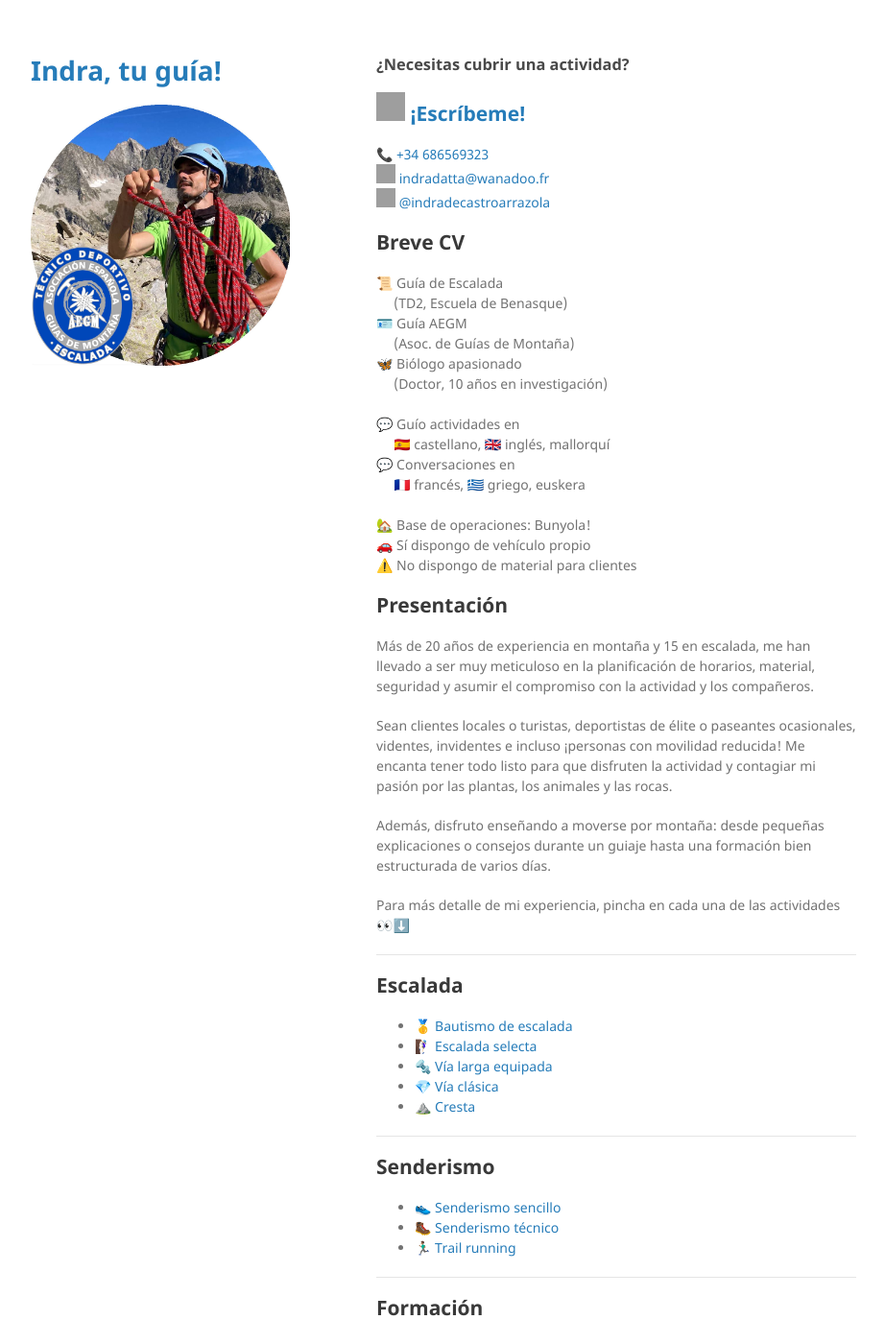
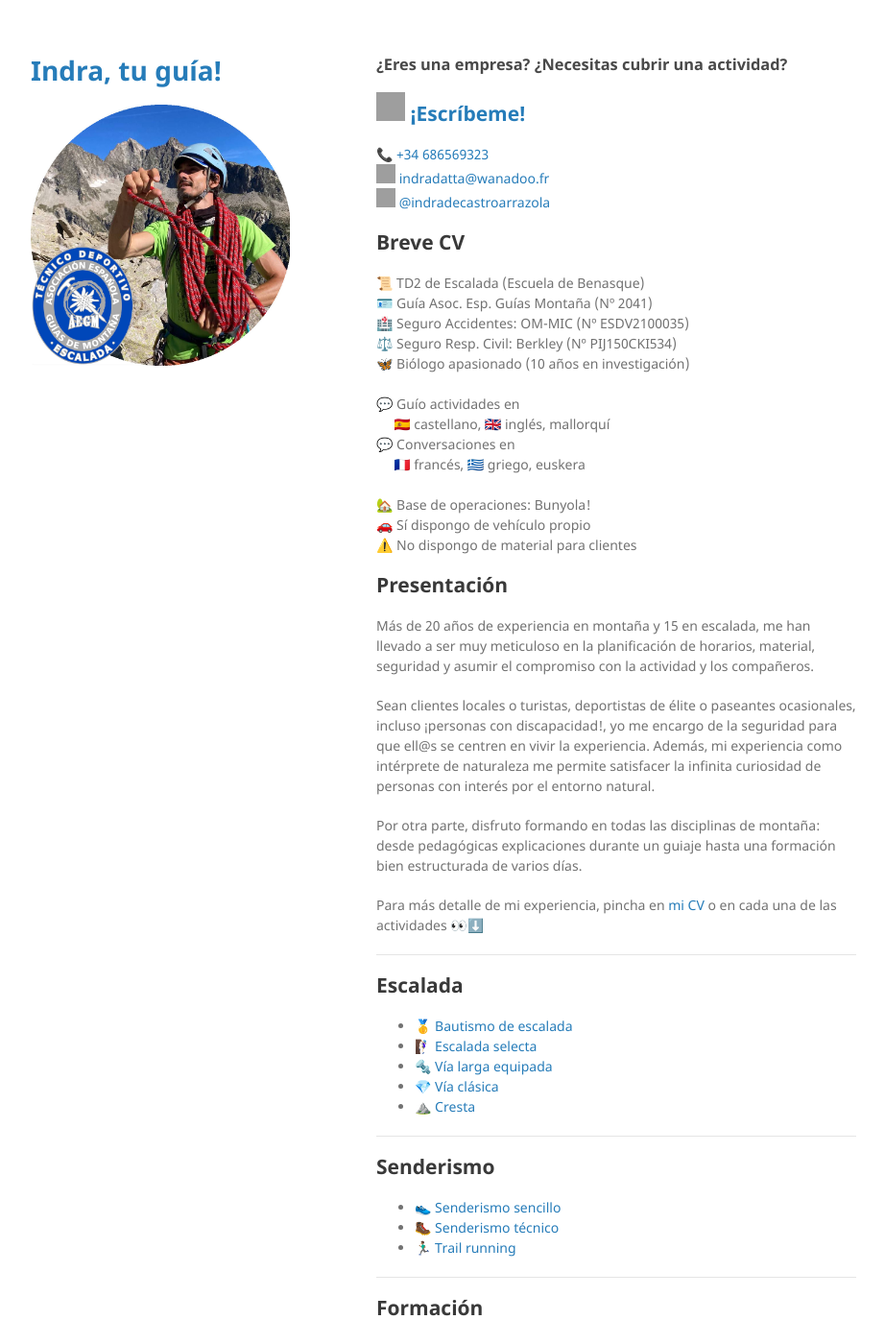
Before and after one commit to indradecastro/freelance, a Jekyll site: the page built from index.md, in a window 1280 px wide and 1400 px high. Shown: the whole window at 96% size, without its empty margins (178-1100 px from the left). Built offline with Jekyll 4.4.1, drawn with Linux system fonts in a browser that asks for light colours; the repository's description, which GitHub fills in, is left out; our own code applies the rules of GitHub Pages for plain Markdown files; grey boxes are pictures that could not be loaded.

Commit message:
update breve CV

```diff
--- a/index.md
+++ b/index.md
@@ -2,7 +2,7 @@
 layout: default
 ---
 
-### ¿Necesitas cubrir una actividad?
+### ¿Eres una empresa? ¿Necesitas cubrir una actividad?
 ## <img src="https://raw.githubusercontent.com/FortAwesome/Font-Awesome/6.x/svgs/brands/whatsapp.svg" width="30" height="30"> [¡Escríbeme!](https://wa.me/+34686569323?text=Hola%20Indra,%20necesito%20un%20guía%20para%20una%20actividad.%0A%0AActividad:%20%0AFecha:%20%20%0AHorario%20aprox:%20%0ALocalización:%20%0A%0ANº%20de%20clientes:%20%0AIdioma:%20%0AMaterial%20de%20empresa:%20(sí/no)%0A%0ADetalles%20extra:%0APor%20ejemplo,%20¿Tengo%20que%20recoger%20clientes%20en%20el%20hotel?)
 
 📞 [+34 686569323](tel:+34 686569323)<br>
@@ -10,12 +10,11 @@ layout: default
 <img src="https://raw.githubusercontent.com/FortAwesome/Font-Awesome/6.x/svgs/brands/instagram.svg" width="20" height="20"> [@indradecastroarrazola](https://www.instagram.com/indradecastroarrazola/)<br>
 
 ## Breve CV
-📜 Guía de Escalada<br>
-&nbsp;&nbsp;&nbsp;&nbsp;&nbsp;(TD2, Escuela de Benasque)<br>
-🪪 Guía AEGM<br>
-&nbsp;&nbsp;&nbsp;&nbsp;&nbsp;(Asoc. de Guías de Montaña)<br>
-🦋 Biólogo apasionado<br>
-&nbsp;&nbsp;&nbsp;&nbsp;&nbsp;(Doctor, 10 años en investigación)<br>
+📜 TD2 de Escalada (Escuela de Benasque)<br>
+🪪 Guía Asoc. Esp. Guías Montaña (Nº 2041)<br>
+🏥 Seguro Accidentes: OM-MIC (Nº ESDV2100035)<br>
+⚖️ Seguro Resp. Civil: Berkley (Nº PIJ150CKI534)<br>
+🦋 Biólogo apasionado (10 años en investigación)<br>
 <br>
 💬 Guío actividades en <br>
 &nbsp;&nbsp;&nbsp;&nbsp;&nbsp;🇪🇸 castellano, 🇬🇧 inglés, mallorquí<br>
@@ -29,11 +28,11 @@ layout: default
 ## Presentación
 Más de 20 años de experiencia en montaña y 15 en escalada, me han llevado a ser muy meticuloso en la planificación de horarios, material, seguridad y asumir el compromiso con la actividad y los compañeros.
 
-Sean clientes locales o turistas, deportistas de élite o paseantes ocasionales, videntes, invidentes e incluso ¡personas con movilidad reducida! Me encanta tener todo listo para que disfruten la actividad y contagiar mi pasión por las plantas, los animales y las rocas.
+Sean clientes locales o turistas, deportistas de élite o paseantes ocasionales, incluso ¡personas con discapacidad!, yo me encargo de la seguridad para que ell@s se centren en vivir la experiencia. Además, mi experiencia como intérprete de naturaleza me permite satisfacer la infinita curiosidad de personas con interés por el entorno natural.
 
-Además, disfruto enseñando a moverse por montaña: desde pequeñas explicaciones o consejos durante un guiaje hasta una formación bien estructurada de varios días.
+Por otra parte, disfruto formando en todas las disciplinas de montaña: desde pedagógicas explicaciones durante un guiaje hasta una formación bien estructurada de varios días.
 
-Para más detalle de mi experiencia, pincha en cada una de las actividades 👀⬇️
+Para más detalle de mi experiencia, pincha en [mi CV](./20230911.guia.pdf) o en cada una de las actividades 👀⬇️
 
 * * *
 
```
Also changed, not shown: 1 other file.
